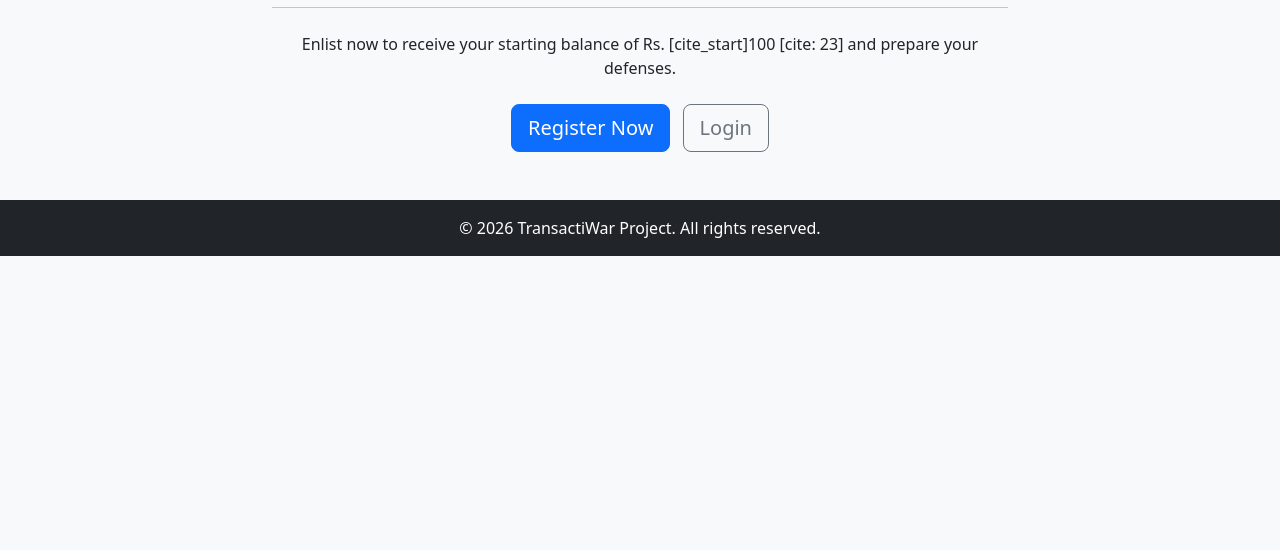
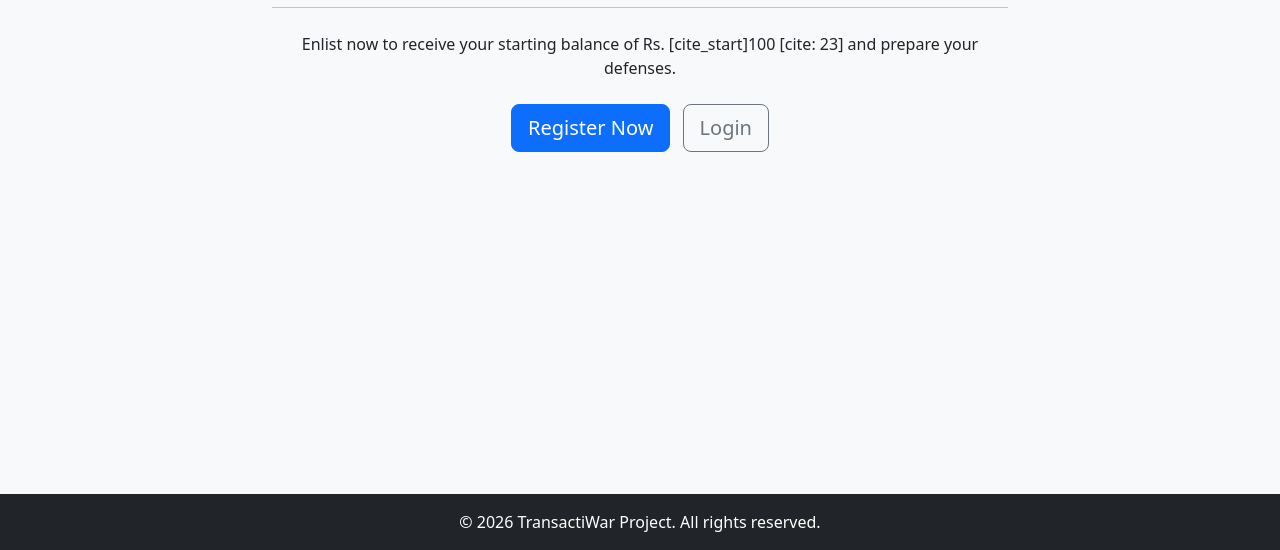
Before and after one commit to ankit-cs25mtech11023/TransactiWar, a PHP site: page /index.php in a window 1280 px wide. Shown: the part 250-800 px from the top of the page. Run offline with PHP 8.4, Linux system fonts and the light colour scheme.

Commit message:
Fixed footer

```diff
--- a/includes/footer.php
+++ b/includes/footer.php
@@ -1,4 +1,4 @@
-</div> <footer class="bg-dark text-white text-center py-3 mt-5">
+</div> <footer class="bg-dark text-white text-center py-3 mt-auto fixed-bottom">
         <p class="mb-0">&copy; 2026 TransactiWar Project. All rights reserved.</p>
     </footer>
 
```
